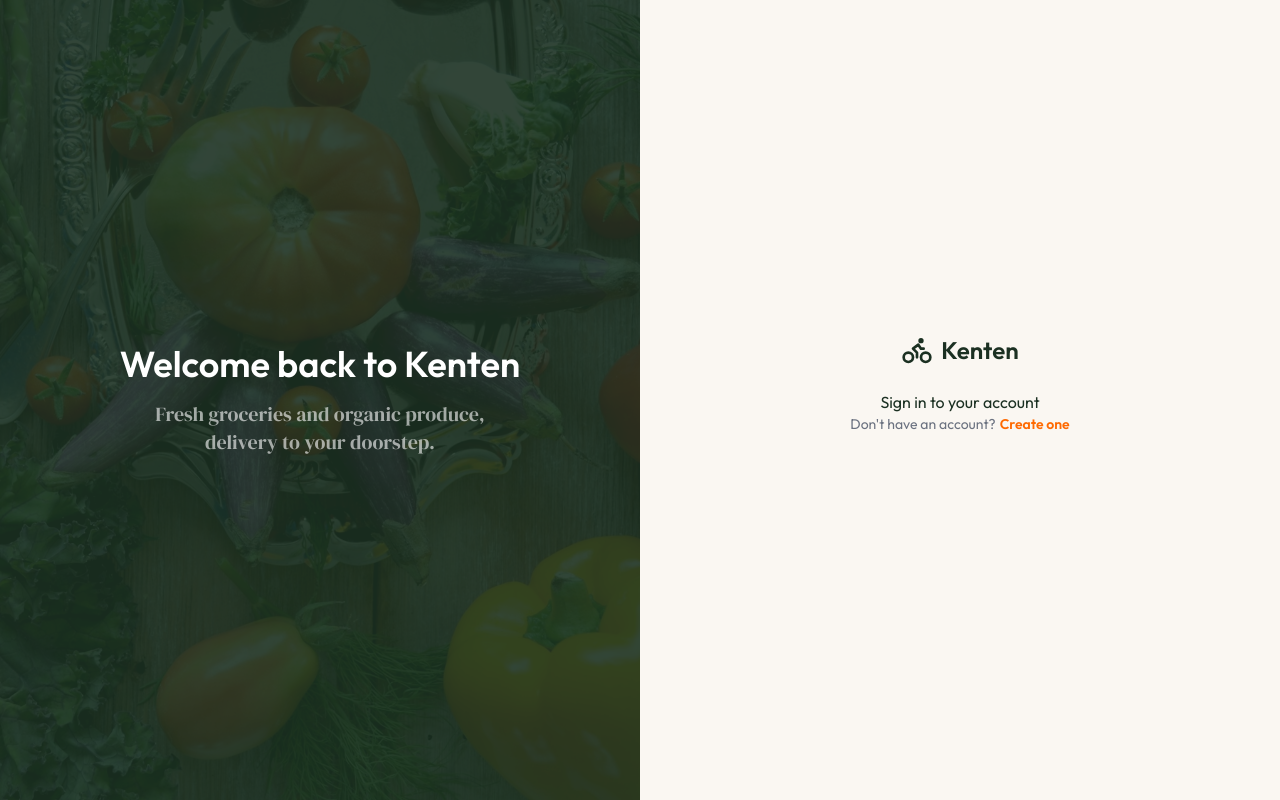
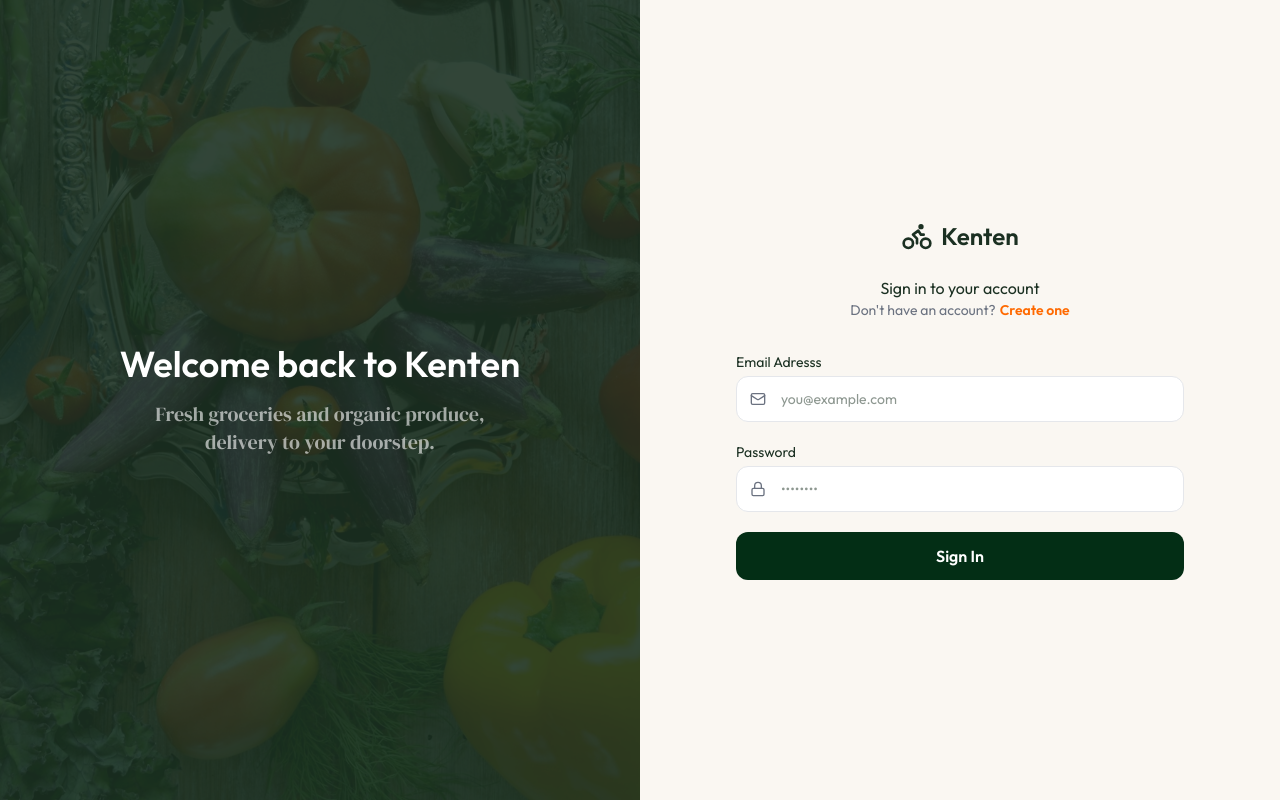
Before and after one commit to BearForOdin/kenten, a React (Vite) app in the folder client/: page /login in a window 1280 px wide. Built offline with nearby package versions, Linux system fonts and the light colour scheme.

Commit message:
login-ui

```diff
--- a/client/src/pages/Login.tsx
+++ b/client/src/pages/Login.tsx
@@ -1,4 +1,4 @@
-import { BikeIcon } from "lucide-react"
+import { BikeIcon, Loader2Icon, LockIcon, MailIcon, UserIcon } from "lucide-react"
 import { heroSectionData } from "../assets/assets"
 import { useState } from "react"
 import { Link } from "react-router-dom"
@@ -52,8 +52,58 @@ const Login = () => {
                   {isLoginState ? "Create one" : "Sign in"}
                 </button>
               </p>
+
            </div>
           {/* Login / Register Form */}
+          <form onSubmit={handleSubmit} className="space-y-5">
+            {!isLoginState && (
+              <label className="text-sm flex flex-col gap-1">
+                Name
+                <div className="relative">
+                  <UserIcon className="absolute left-3.5 top-1/2
+                  -translate-y-1/2 size-4 text-app-text-light" />
+                  <input type="text" value={name} onChange={(e)=>setName(e.target.value)}
+                   required
+                   placeholder="Your name"
+                   className="w-full pl-11 pr-4 py-3 text-sm bg-white
+                   rounded-xl border not-focus:border-app-border
+                   transition-all"/>
+                </div>
+              </label>
+            )}
+            <label className="text-sm flex flex-col gap-1">
+                Email Adresss
+                <div className="relative">
+                  <MailIcon className="absolute left-3.5 top-1/2
+                  -translate-y-1/2 size-4 text-app-text-light" />
+                  <input type="email" value={email} onChange={(e)=>setEmail(e.target.value)}
+                   required
+                   placeholder="you@example.com"
+                   className="w-full pl-11 pr-4 py-3 text-sm bg-white
+                   rounded-xl border not-focus:border-app-border
+                   transition-all"/>
+                </div>
+              </label>
+              <label className="text-sm flex flex-col gap-1">
+                Password
+                <div className="relative">
+                  <LockIcon className="absolute left-3.5 top-1/2
+                  -translate-y-1/2 size-4 text-app-text-light" />
+                  <input type="password" value={password} onChange={(e)=>setPassword(e.target.value)}
+                   required
+                   placeholder="••••••••"
+                   className="w-full pl-11 pr-4 py-3 text-sm bg-white
+                   rounded-xl border not-focus:border-app-border
+                   transition-all"/>
+                </div>
+              </label>
+            <button type="submit" disabled={loading} className="flex-center w-full py-3 bg-green-950 text-white
+            font-semibold rounded-xl hover:bg-green-900 transition-colors
+            disabled:opacity-50">
+              {loading ? <Loader2Icon className="animate-spin"/> :
+              isLoginState ? "Sign In" : "Sign Up"}
+            </button>
+          </form>
         </div>
       </div>
     </div>
```
